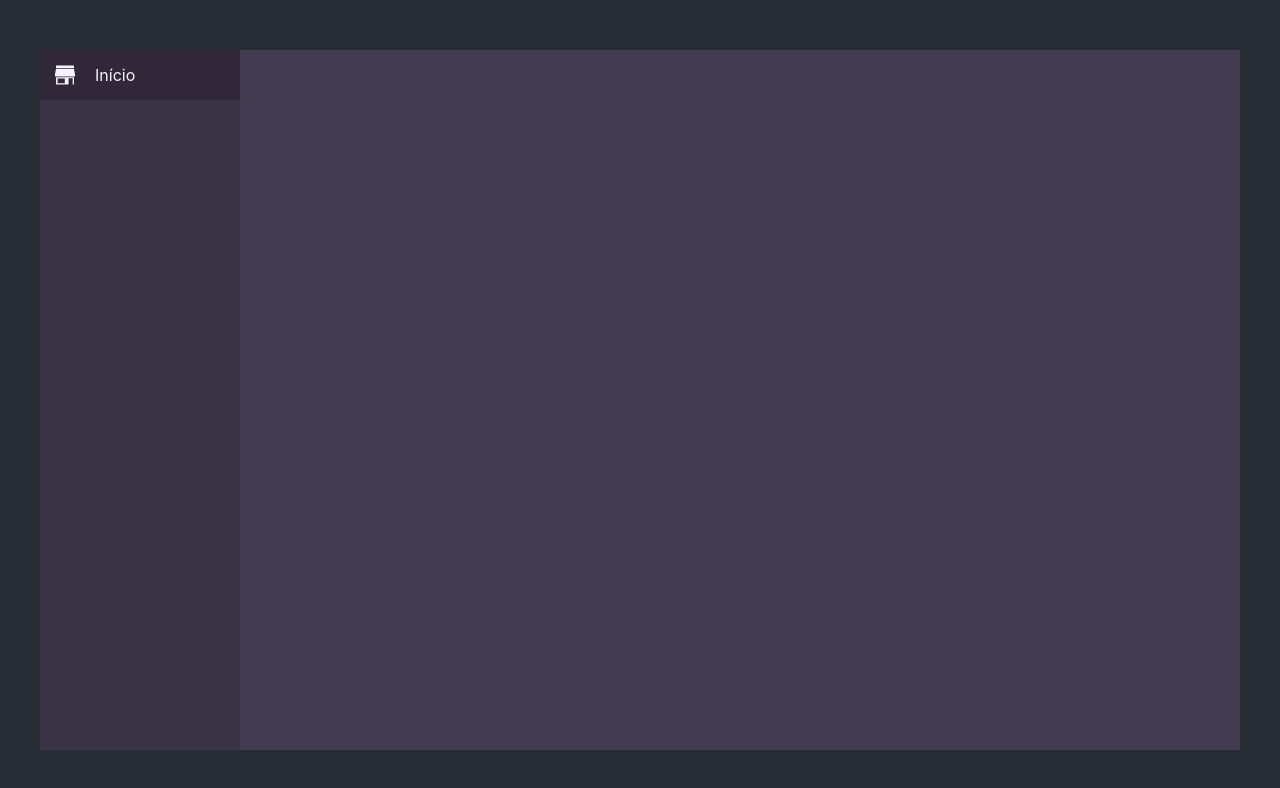
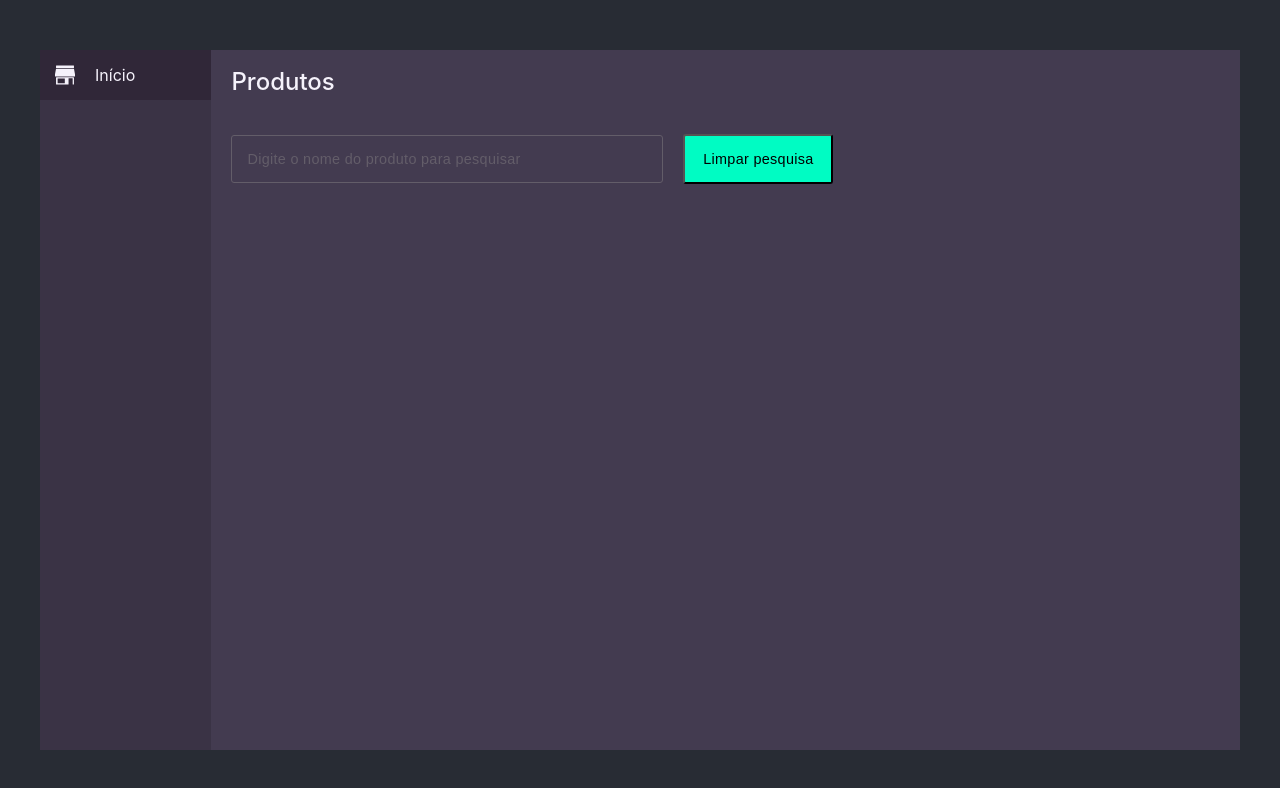
Before and after one commit to JoaoSGabriel/mypharma-frontend, a React (Create React App) app: page / in a window 1280 px wide. Shown: the top 788 px of the page. Built offline with nearby package versions, Linux system fonts and the light colour scheme.

Commit message:
feat: create search area

```diff
--- a/src/assets/index.css
+++ b/src/assets/index.css
@@ -10,6 +10,7 @@ body {
   display: flex;
   align-items: center;
   justify-content: center;
+  color: #f5f2fb;
 }
 
 code {
--- a/src/assets/reset.css
+++ b/src/assets/reset.css
@@ -83,6 +83,7 @@ video {
   border: 0;
   font-size: 100%;
   vertical-align: baseline;
+  box-sizing: border-box;
 }
 /* HTML5 display-role reset for older browsers */
 article,
--- /dev/null
+++ b/src/components/Content/Search.js
@@ -0,0 +1,54 @@
+import styled from "styled-components";
+
+export default function Search() {
+  return (
+    <>
+      <Container>
+        <SearchArea>
+          <input placeholder="Digite o nome do produto para pesquisar" />
+          <button>Limpar pesquisa</button>
+        </SearchArea>
+      </Container>
+    </>
+  );
+}
+
+const Container = styled.div`
+  width: 100%;
+  padding: 20px;
+`;
+
+const SearchArea = styled.div`
+  input {
+    width: 400px;
+    padding: 15px;
+    border: 1px solid #635d69;
+    border-radius: 3px;
+    background: transparent;
+
+    font-size: 0.9rem;
+    font-weight: 400;
+    letter-spacing: 0.02rem;
+    color: white;
+    margin: 0 20px 0 0;
+
+    ::placeholder {
+      color: #635d69;
+    }
+
+    :focus {
+      outline: 0;
+    }
+  }
+
+  button {
+    width: 150px;
+    padding: 15px;
+    border-radius: 3px;
+    background-color: #00fcc3;
+
+    font-size: 0.9rem;
+    font-weight: 500;
+    letter-spacing: 0.02rem;
+  }
+`;
--- /dev/null
+++ b/src/components/Content/index.js
@@ -0,0 +1,24 @@
+import styled from "styled-components";
+import Search from "./Search";
+
+export default function Content() {
+  return (
+    <Container>
+      <Title>Produtos</Title>
+      <Search />
+    </Container>
+  );
+}
+
+const Container = styled.div`
+  width: 100%;
+  height: 100%;
+`;
+
+const Title = styled.div`
+  width: 100%;
+  padding: 20px;
+
+  font-size: 1.5rem;
+  font-weight: 500;
+`;
--- a/src/components/Dashboard.js
+++ b/src/components/Dashboard.js
@@ -1,10 +1,12 @@
 import styled from "styled-components";
+import Content from "./Content";
 import Sidebar from "./Sidebar";
 
 export default function Dashboard() {
   return (
     <Container>
       <Sidebar />
+      <Content />
     </Container>
   );
 }
@@ -13,4 +15,6 @@ const Container = styled.div`
   width: 1200px;
   height: 700px;
   background-color: #433b50;
+
+  display: flex;
 `;
--- a/src/components/Sidebar/index.js
+++ b/src/components/Sidebar/index.js
@@ -18,7 +18,6 @@ const Container = styled.div`
   height: 100%;
   background-color: #3a3345;
   box-sizing: border-box;
-  color: #f5f2fb;
 
   div {
     width: 100%;
@@ -26,7 +25,6 @@ const Container = styled.div`
     align-items: center;
     background-color: #302738;
     padding: 15px;
-    box-sizing: border-box;
   }
 
   .icon {
```
